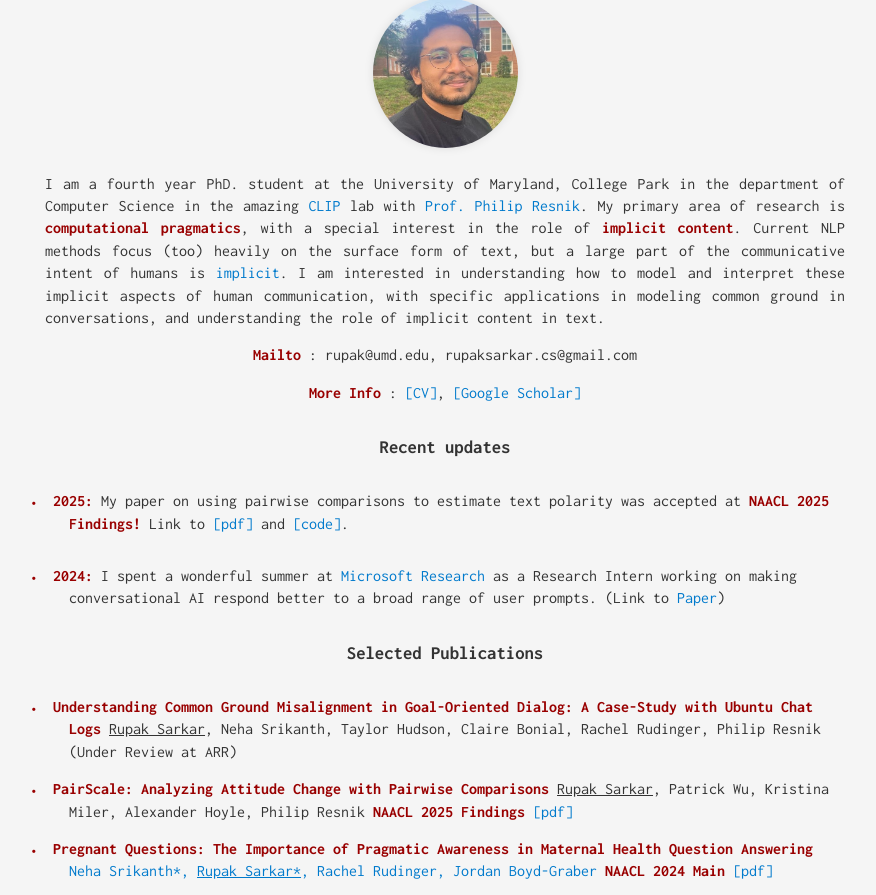
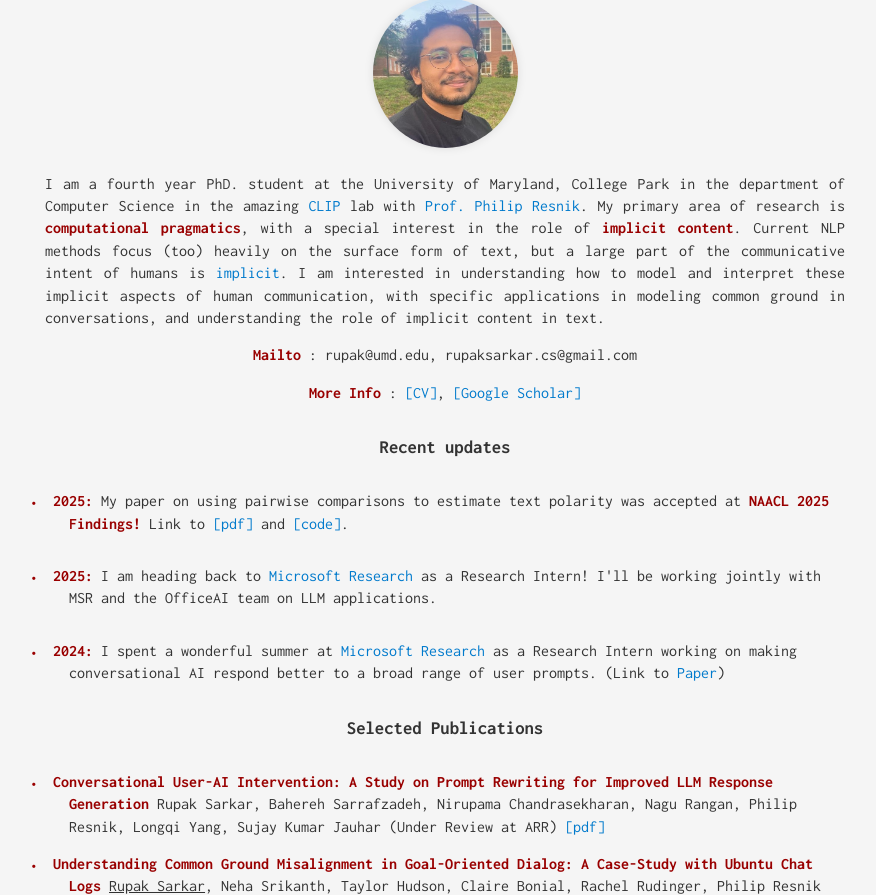
Before and after one commit to styx97/styx97.github.io, a plain HTML site: page index.html in a window 1280 px wide. Shown: the part 81-976 px from the top of the page, without its empty margins (195-1071 px from the left). Drawn offline with Linux system fonts and the light colour scheme.

Commit message:
Updating links

```diff
--- a/index.html
+++ b/index.html
@@ -106,13 +106,19 @@
     </ul>
 
     <ul>
+        <li><b>2025: </b>I am heading back to <a href="https://www.microsoft.com/en-us/research/lab/microsoft-research-redmond/">Microsoft Research</a> as a Research Intern! I'll be working jointly with MSR and the OfficeAI team on LLM applications.</li>
+    </ul>
+
+
+    <ul>
         <li><b>2024: </b>I spent a wonderful summer at <a href="https://www.microsoft.com/en-us/research/lab/microsoft-research-redmond/">Microsoft Research</a> as a Research Intern working on making conversational AI respond better to a broad range of user prompts. (Link to <a href="https://arxiv.org/pdf/2503.16789">Paper</a>)</li>
     </ul>
 
     <h3>Selected Publications</h3>
     <ul>
-        <li><b>Understanding Common Ground Misalignment in Goal-Oriented Dialog: A Case-Study with Ubuntu Chat Logs</b> <u>Rupak Sarkar</u>, Neha Srikanth, Taylor Hudson, Claire Bonial, Rachel Rudinger, Philip Resnik (Under Review at ARR)</li>
-        <li><b>PairScale: Analyzing Attitude Change with Pairwise Comparisons</b> <u>Rupak Sarkar</u>, Patrick Wu, Kristina Miler, Alexander Hoyle, Philip Resnik <b>NAACL 2025 Findings</b> <a href="resources/pairscale_naacl2025.pdf">[pdf]</li>
+        <li><b>Conversational User-AI Intervention: A Study on Prompt Rewriting for Improved LLM Response Generation</b> Rupak Sarkar, Bahereh Sarrafzadeh, Nirupama Chandrasekharan, Nagu Rangan, Philip Resnik, Longqi Yang, Sujay Kumar Jauhar (Under Review at ARR) <a href="https://arxiv.org/pdf/2503.16789">[pdf] </a> </li>
+        <li><b>Understanding Common Ground Misalignment in Goal-Oriented Dialog: A Case-Study with Ubuntu Chat Logs</b> <u>Rupak Sarkar</u>, Neha Srikanth, Taylor Hudson, Claire Bonial, Rachel Rudinger, Philip Resnik (Under Review at ARR) <a href="rhttps://arxiv.org/pdf/2503.12370">[pdf] </a> </li>
+        <li><b>PairScale: Analyzing Attitude Change with Pairwise Comparisons</b> <u>Rupak Sarkar</u>, Patrick Wu, Kristina Miler, Alexander Hoyle, Philip Resnik <b>NAACL 2025 Findings</b> <a href="https://aclanthology.org/2025.findings-naacl.94.pdf">[pdf] </a> </li>
         <li><b>Pregnant Questions: The Importance of Pragmatic Awareness in Maternal Health Question Answering</b> Neha Srikanth*, <u>Rupak Sarkar*</u>, Rachel Rudinger, Jordan Boyd-Graber  <b>NAACL 2024 Main</b> <a href="https://arxiv.org/pdf/2311.09542.pdf">[pdf]</a></li>
         <li><b>Natural Language Decompositions of Implicit Content Enable Better Text Representations.</b> Alexander Hoyle*, <u>Rupak Sarkar*</u>, Pranav Goel, Philip Resnik <b>EMNLP 2023 Main</b> <a href="https://aclanthology.org/2023.emnlp-main.815.pdf">[pdf]</a></li>
         <li><b>We Don't Speak the Same Language: Interpreting Polarization Through Machine Translation.</b> A. R. KhudaBukhsh*, <u>Rupak Sarkar*</u>, Mark S. Kamlet, Tom M. Mitchell
```
Also changed, not shown: 1 other file.
